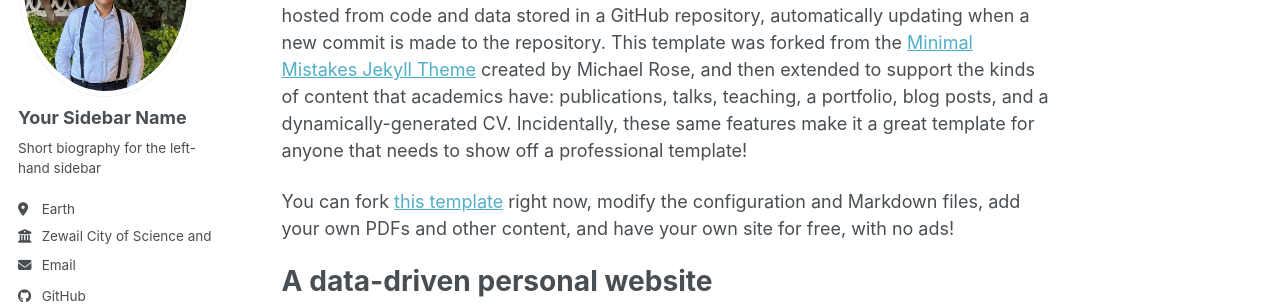
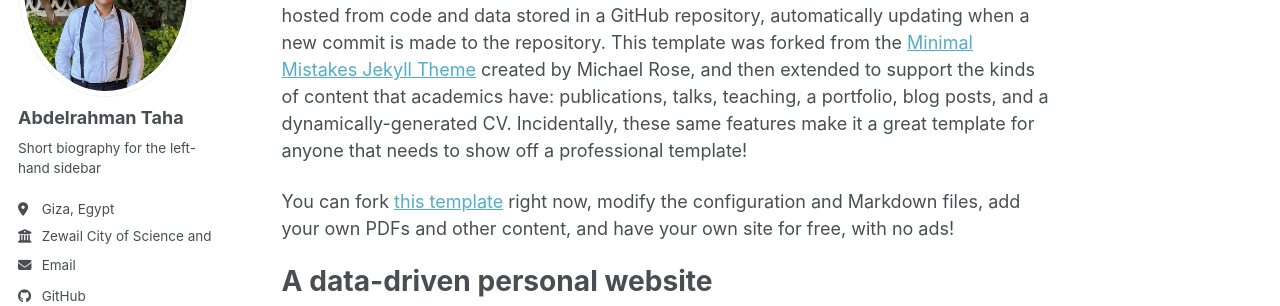
Before and after one commit to Hacker1one/hacker1one.github.io, a Jekyll site: the page built from _pages/about.md, in a window 1280 px wide. Shown: the part 221-527 px from the top of the page. Built offline with Jekyll 4.4.1, drawn with Linux system fonts in a browser that asks for light colours; a script bundle is joined from its source files by our own code; library files that are not in the unit come from our copies.

Commit message:
Update author information in _config.yml

```diff
--- a/_config.yml
+++ b/_config.yml
@@ -24,10 +24,10 @@ repository               : "Hacker1one/hacker1one.github.io"
 author:
   # Biographic information
   avatar           : "profile.png"
-  name             : "Your Sidebar Name"
+  name             : "Abdelrahman Taha"
   pronouns         : # example: "she/her"
   bio              : "Short biography for the left-hand sidebar"
-  location         : "Earth"
+  location         : "Giza, Egypt"
   employer         : "Zewail City of Science and Technology"
   uri              : # URL
   email            : "s-abdelrahman.taha@zewailcity.edu.eg"
```
